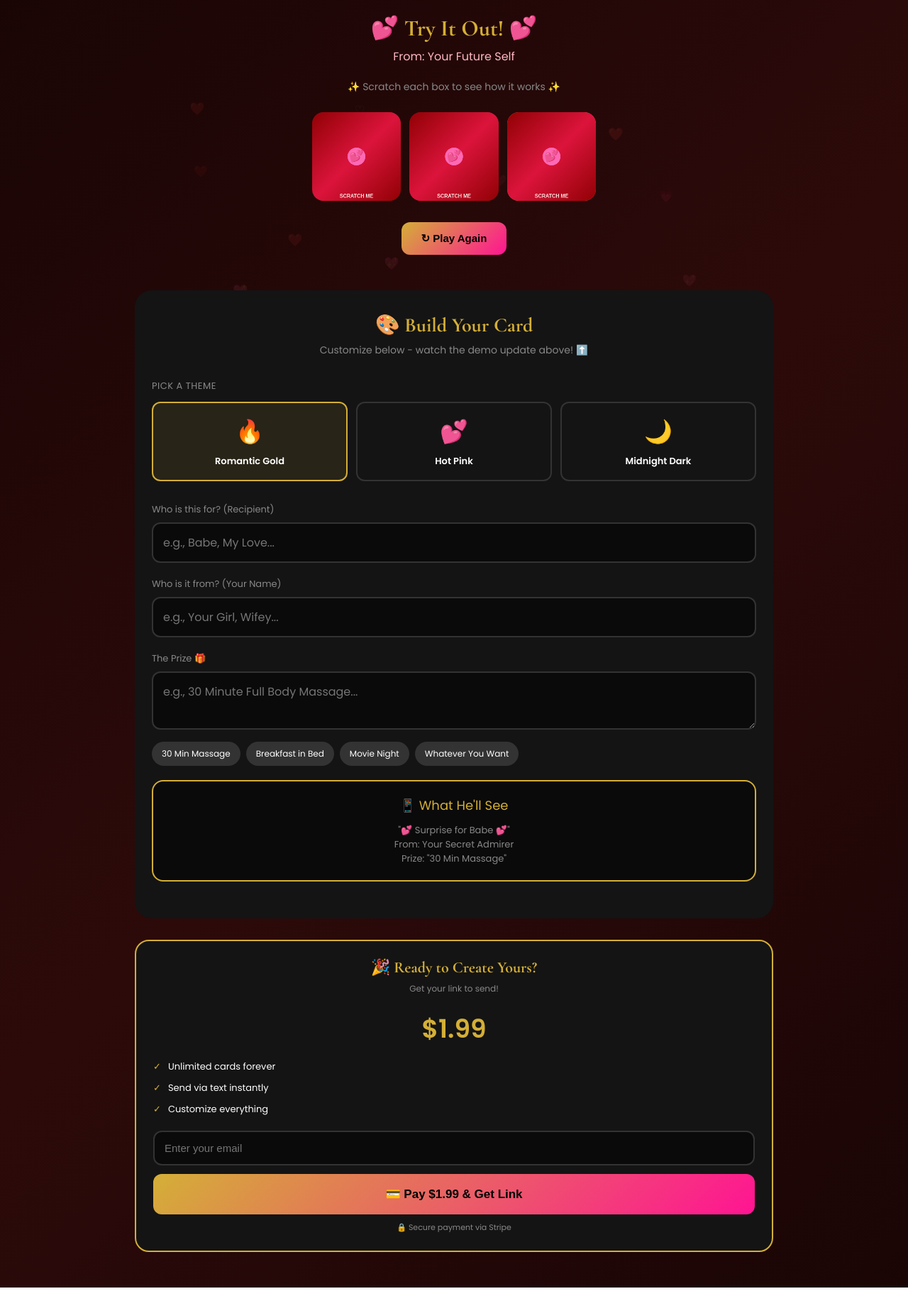
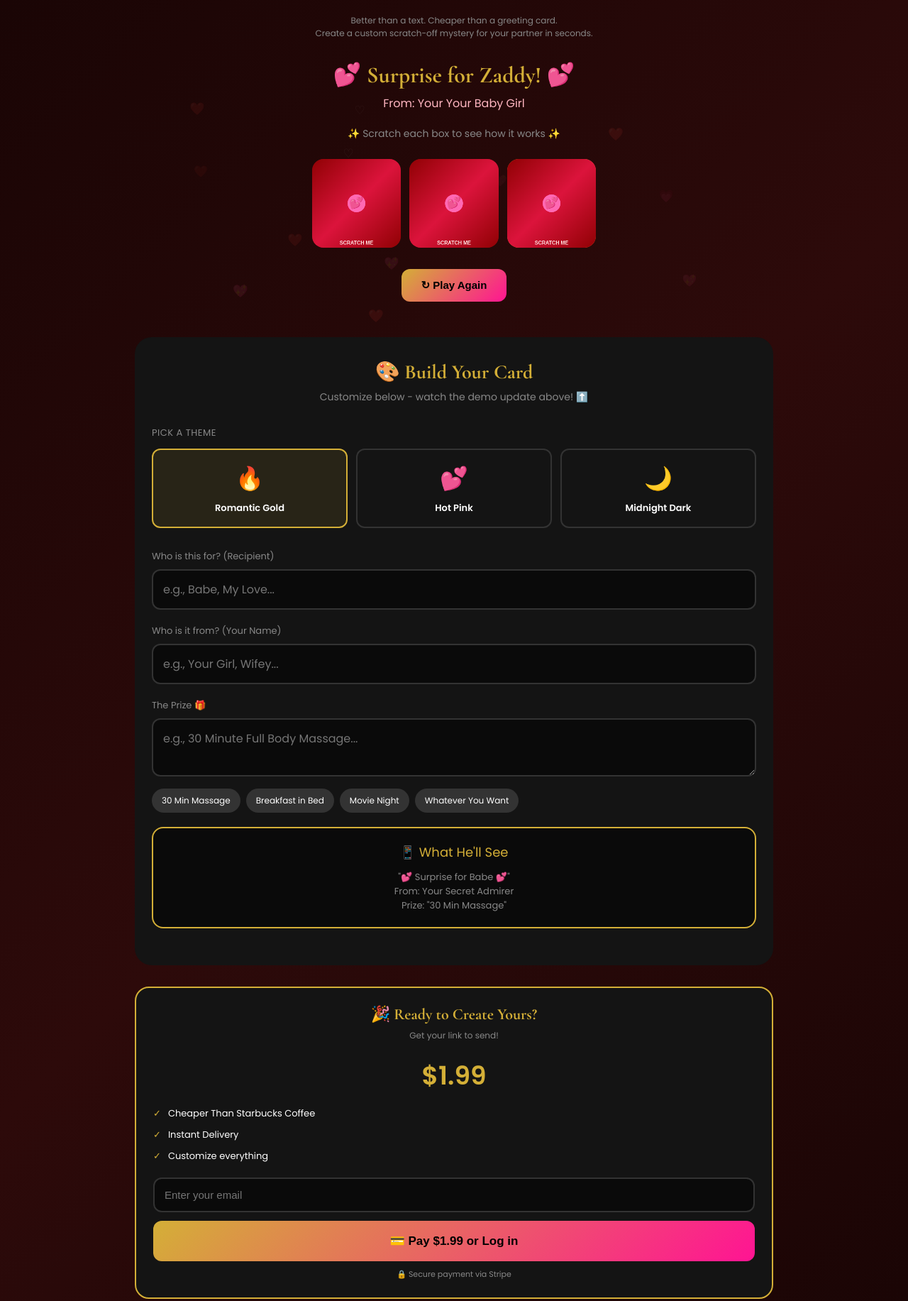
Before and after one commit to Jega-Digital/invitations, a plain HTML site: page index.html in a window 1280 px wide. Shown: the top 1833 px of the page at 71% size. Drawn offline with nearby package versions, Linux system fonts and the light colour scheme.

Commit message:
index.html

```diff
--- a/index.html
+++ b/index.html
@@ -540,12 +540,18 @@
     <div class="hearts-background" id="heartsBackground"></div>
 
     <div class="container">
+        <div style="text-align: center; margin-bottom: 30px; padding: 0 10px;">
 
+    </h1>
+    <p style="color: var(--text-muted); font-size: 12px;">
+        Better than a text. Cheaper than a greeting card. <br>Create a custom scratch-off mystery for your partner in seconds.
+    </p>
+</div>
         <!-- DEMO SECTION -->
         <div class="demo-section">
             <div class="demo-header">
-                <h1 id="demoTitle">💕 Try It Out! 💕</h1>
-                <p class="from" id="demoFrom">From: Your Future Self</p>
+                <h1 id="demoTitle">💕 Surprise for Zaddy! 💕</h1>
+                <p class="from" id="demoFrom">From: Your Your Baby Girl</p>
             </div>
             <p class="instruction">✨ Scratch each box to see how it works ✨</p>
             <div class="scratch-grid" id="scratchGrid"></div>
@@ -612,15 +618,15 @@
             <div class="price-display">$1.99</div>
 
             <div class="benefits">
-                <div class="benefit"><span class="benefit-check">✓</span> Unlimited cards forever</div>
-                <div class="benefit"><span class="benefit-check">✓</span> Send via text instantly</div>
+                <div class="benefit"><span class="benefit-check">✓</span> Cheaper Than Starbucks Coffee</div>
+                <div class="benefit"><span class="benefit-check">✓</span> Instant Delivery</div>
                 <div class="benefit"><span class="benefit-check">✓</span> Customize everything</div>
             </div>
 
             <input type="email" id="userEmail" class="email-input" placeholder="Enter your email">
 
             <button class="generate-btn" onclick="handleGenerateLink()" id="generateBtn">
-                <span id="btnText">💳 Pay $1.99 & Get Link</span>
+                <span id="btnText">💳 Pay $1.99 or Log in</span>
             </button>
 
             <p class="trust-badge">🔒 Secure payment via Stripe</p>
@@ -648,7 +654,7 @@
     <div class="winner-modal" id="winnerModal">
         <div class="winner-content">
             <h2>🎉 You Won!</h2>
-            <div class="prize-display">30 Min Full Body Massage</div>
+            <div class="prize-display">Hugs, Kisses and More! 😏 </div>
             <p style="color: var(--text-muted); font-size: 14px; margin-bottom: 20px;">
                 This is what HE will see when you send him a card! 😏
             </p>
@@ -804,7 +810,7 @@
                 content.className = 'scratch-content';
                 if (i === winningBox) {
                     content.classList.add('winner');
-                    content.innerHTML = `<div class="icon">🎟️</div><div class="text">30 Min Massage</div>`;
+                    content.innerHTML = `<div class="icon">🎟️</div><div class="text">Hugs, Kisses and More! 😏</div>`;
                 } else {
                     content.classList.add('empty');
                     const msg = emptyMessages[i === 0 ? 0 : 1];
```
